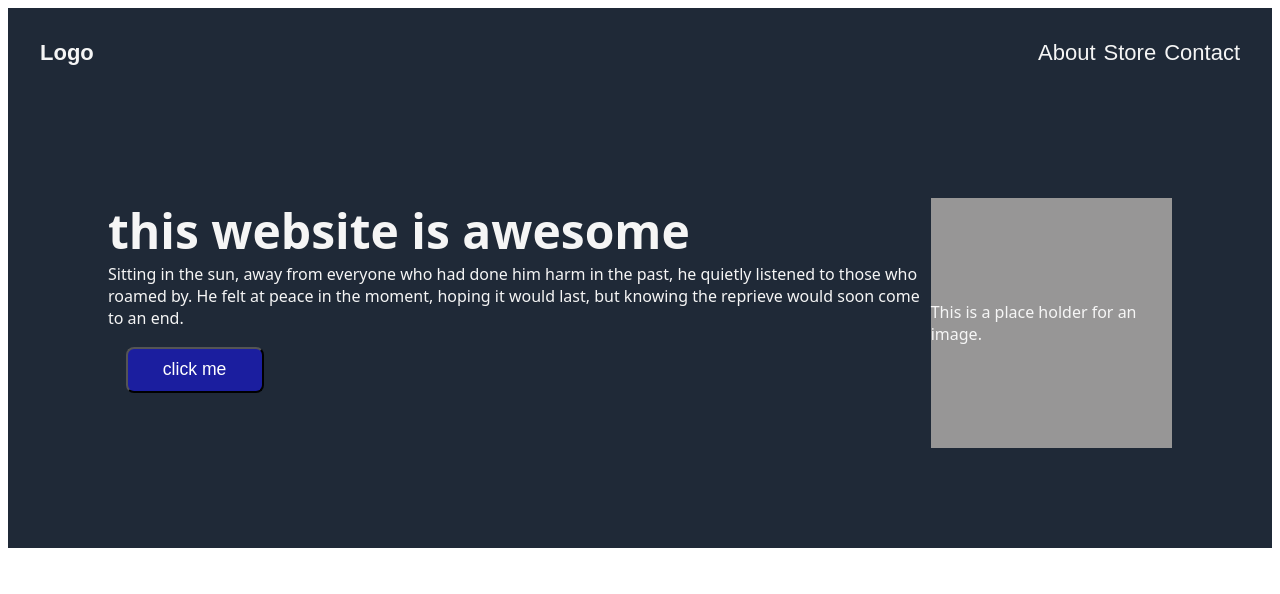
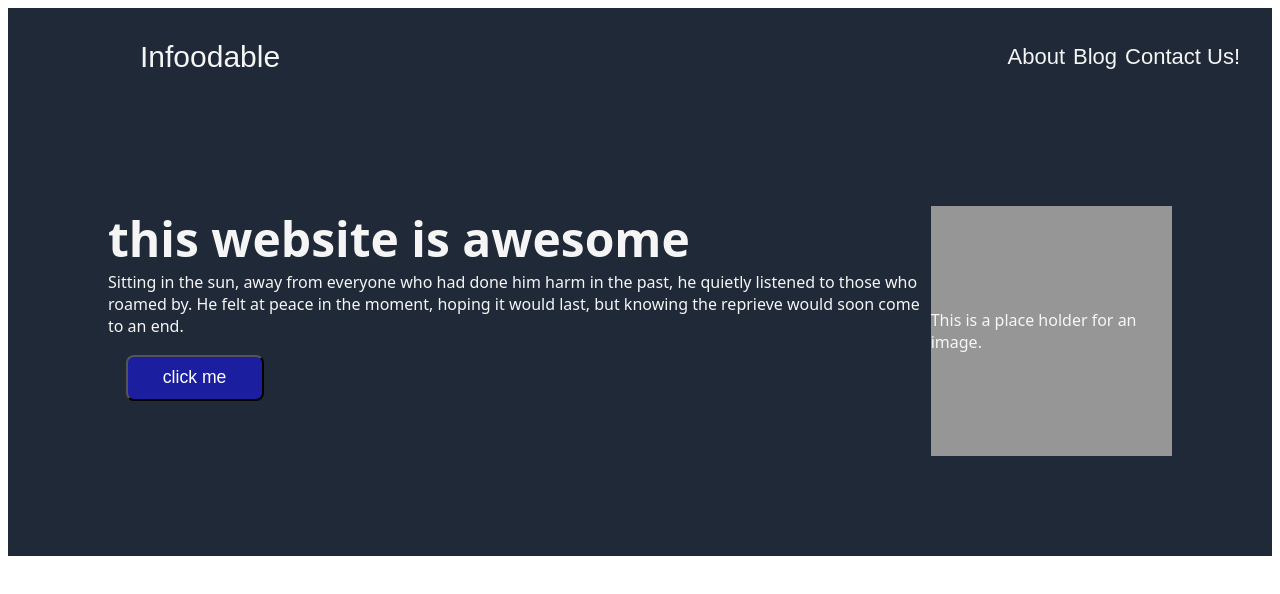
Before and after one commit to leilaxle/landing-page, a plain HTML site: page index.html in a window 1280 px wide. Drawn offline with Linux system fonts and the light colour scheme.

Commit message:
Udate Logo

```diff
--- a/index.html
+++ b/index.html
@@ -8,12 +8,14 @@
 </head>
 <body>
     <div class="header">
-        <div class="logo"> <strong> Logo </strong> </div>
+    <div class="header-logo">
+        <div class="logo">  Infoodable </div>
+      </div>
         <div class="right-links">
           <ul>
             <li><a href="#">About</a></li>
-            <li><a href="#">Store</a></li>
-            <li><a href="#">Contact</a></li>
+            <li><a href="#">Blog</a></li>
+            <li><a href="#">Contact Us!</a></li>
           </ul>
         </div>
       </div>
--- a/styles.css
+++ b/styles.css
@@ -8,9 +8,13 @@
     font-family: Arial, Helvetica, sans-serif;
     font-size: 22px;
     padding: 32px;
-    gap: 8px;
+
 }
 
+.header-logo{
+  font-size: 30px;
+  padding-left: 100px;
+}
 
 ul {
     display: flex;
```
